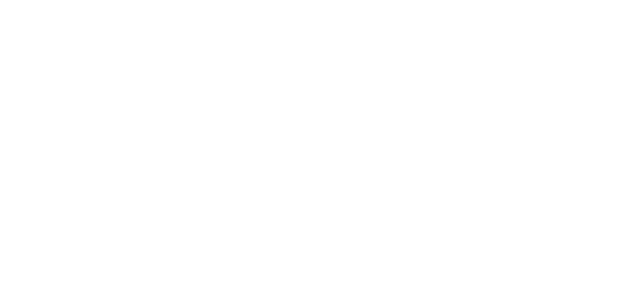
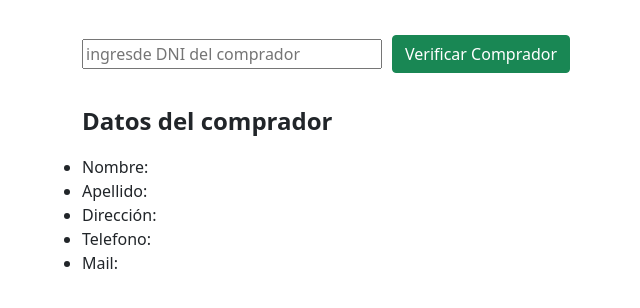
Before and after one commit to ldato/tienda_Leones_Front, a React (Create React App) app: page /FormVenta in a window 1280 px wide. Before the commit this address had no page. Shown: the top 308 px of the page, without its empty margins (0-640 px from the left). Built offline with nearby package versions, Linux system fonts and the light colour scheme.

Commit message:
Se agrego input en componente Formventa y renderiza el cliente

```diff
--- a/src/App.css
+++ b/src/App.css
@@ -82,3 +82,8 @@
 .espacio-superior3 {
   margin-top: 1px;
 }
+
+.negrita-grande {
+  font-size: x-large;
+  font-weight: bold;
+}
--- a/src/App.js
+++ b/src/App.js
@@ -7,7 +7,7 @@
 import TotalVenta from "./components/TotalVenta";
 
 import { BrowserRouter as Router, Routes, Route } from "react-router-dom";
-import PruebaRedirect from "./components/PruebaRedirect";
+import FormVenta from "./components/FormVenta";
 
 
 
@@ -50,7 +50,7 @@
     return (
         <>  <Router>
             <Routes>
-                <Route exact path="/PruebaRedirect" element={<PruebaRedirect />}/>
+                <Route exact path="/FormVenta" element={<FormVenta />}/>
                 <Route exact path="/" element={
                 <Container>
                 <Row className="Alto-Fila">
--- /dev/null
+++ b/src/components/FormVenta.js
@@ -0,0 +1,74 @@
+import React, {useState} from "react";
+import { Button, Container, Row, Col } from "react-bootstrap";
+import { useNavigate } from "react-router-dom";
+import "../App.css";
+
+function FormVenta(props) {
+
+    let navigate = useNavigate();
+    const [cliente, setCliente] = useState([{nombre: "", apellido: "", telefono: "", direccion: "", email: ""}]);
+    const venta = props;
+
+    let id;
+
+    const handleChange = (e) => {
+        e.preventDefault();
+        const {value} = e.target;
+        id = value;
+        console.log(id);
+    }
+
+    const irHome = () => {
+        navigate("/")
+    }
+
+    const ConsultarCliente = async () => {
+        const response = await fetch("http://localhost:3001/consultas/cliente/" + id);
+        const cliente = await response.json();
+        setCliente(cliente);
+        console.log(cliente);
+    }
+
+    return (
+        <>
+            <Container>
+                <Row className="altura-fila">
+                </Row>
+                <Row>
+                    <Col className="centrar-contenido">
+                        <input
+                            type="number"
+                            className="altura-maxima largo-input"
+                            placeholder="ingresde DNI del comprador"
+                            name="consulta"
+                            onChange={handleChange}
+                        />
+                        <Button
+                            className="espacio-izquierdo altura-maxima"
+                            variant="success"
+                            onClick={ConsultarCliente}>
+                            Verificar Comprador
+                        </Button>
+                    </Col>
+                </Row>
+                <Row className="espacio-superior2">
+                    <p className="negrita-grande">Datos del comprador</p>
+                </Row>
+                <Row>
+                    <ul>
+                        <li>Nombre: {cliente[0].nombre} </li>
+                        <li>Apellido: {cliente[0].apellido} </li>
+                        <li>Dirección: {cliente[0].direccion}</li>
+                        <li>Telefono: {cliente[0].telefono}</li>
+                        <li>Mail: {cliente[0].email}</li>
+                    </ul>
+                </Row>
+            </Container>
+
+        </>
+
+
+    )
+}
+
+export default FormVenta;
--- a/src/components/PruebaRedirect.js
+++ /dev/null
@@ -1,36 +0,0 @@
-import React from "react";
-import { Button, Container, Row, Col } from "react-bootstrap";
-import { useNavigate } from "react-router-dom";
-import "../App.css";
-
-function PruebaRedirect(props) {
-
-    let navigate = useNavigate();
-    const venta = props;
-
-    const irHome = () => {
-        navigate("/")
-    }
-
-    return (
-        <>
-            <Container>
-                <Row className="espacio-superior2">
-                    <Col xs={4}>
-
-                    </Col>
-                    <Col xs={4}>
-                    <h1>Esta es la pagina a la que se redirecciona</h1>
-                    <Button onClick={irHome}>Ir a home</Button>
-                    </Col>
-
-                </Row>
-            </Container>
-
-        </>
-
-
-    )
-}
-
-export default PruebaRedirect;
--- a/src/components/TotalVenta.js
+++ b/src/components/TotalVenta.js
@@ -21,7 +21,7 @@
     let navigate = useNavigate();
 
     const Redireccionar = () => {
-        navigate("/PruebaRedirect");
+        navigate("/FormVenta");
         console.log(navigate);
     }
 
```
Also changed, not shown: src/components/Buscador.js (+1 -12 lines).
